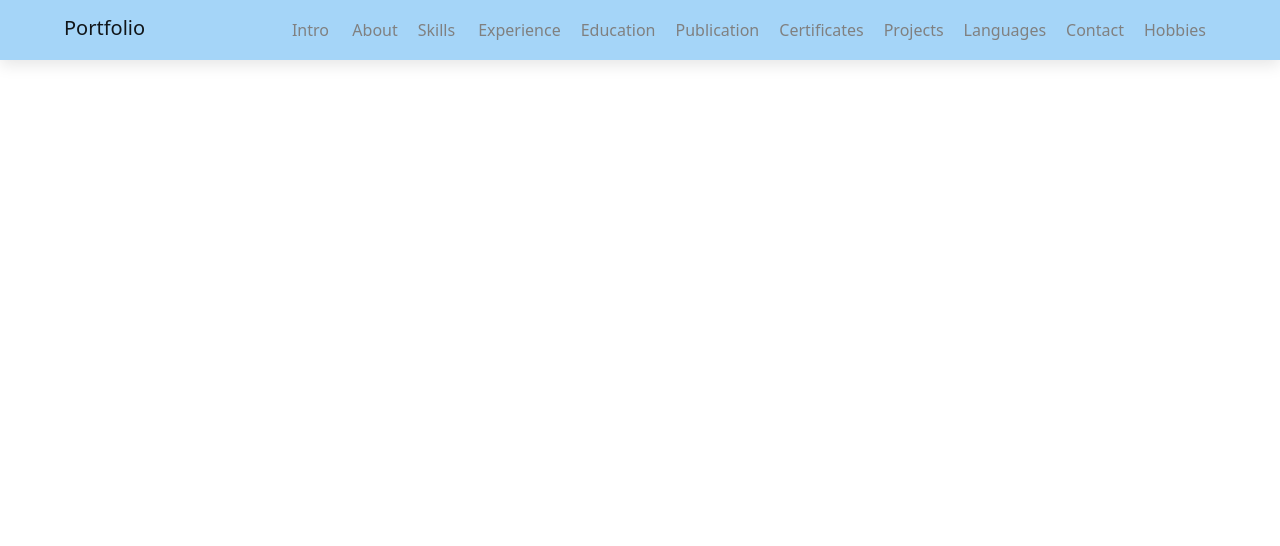
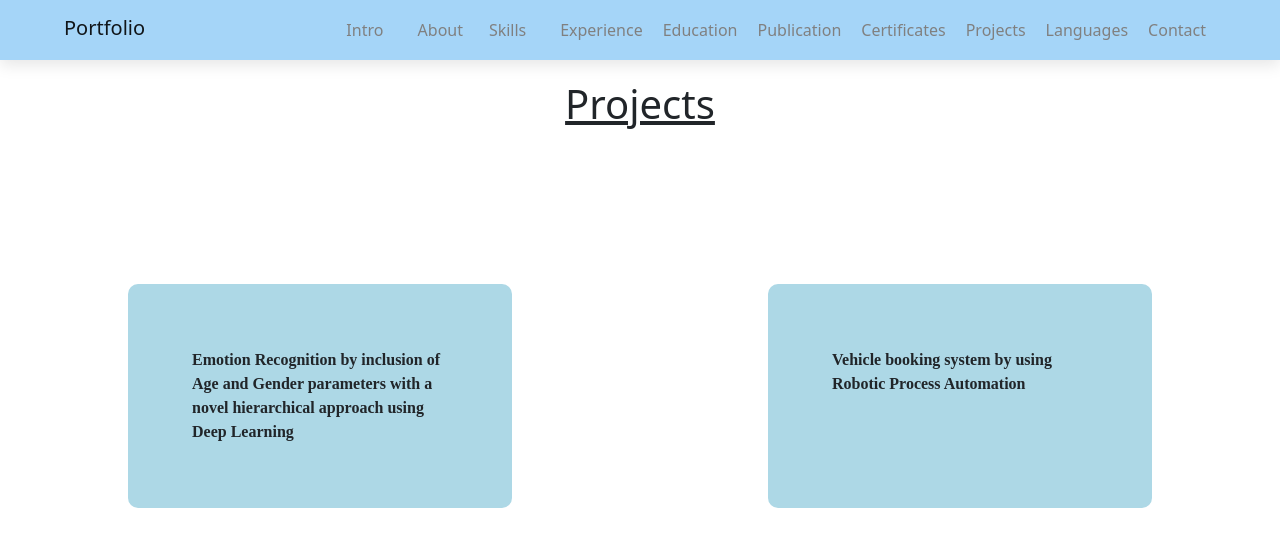
Before and after one commit to aiswarya-p04/Portfolio, a React (Create React App) app: page /project in a window 1280 px wide. Shown: the top 546 px of the page. Built offline with nearby package versions, Linux system fonts and the light colour scheme.

Commit message:
created project

```diff
--- a/src/App.js
+++ b/src/App.js
@@ -13,6 +13,7 @@ import Publication from "./components/Publication/Publication";
 import Experience from "./components/experience/Experience";
 import Education from "./components/education/Education";
 import Certificate from "./components/certificates/Certificate";
+import Project from "./components/project/Project";
 
 function App() {
   return (
@@ -40,6 +41,8 @@ function App() {
           element={<Publication />} />
           <Route path="/certificate"
           element={<Certificate />} />
+          <Route path="/project"
+          element={<Project />} />
 
         <Route path="/contact"
           element={<Contact />} />
--- a/src/components/Home.js
+++ b/src/components/Home.js
@@ -8,6 +8,7 @@ import Publication from './Publication/Publication';
 import Experience from './experience/Experience';
 import Education from './education/Education';
 import Certificate from './certificates/Certificate';
+import Project from './project/Project';
 
 const Home = () => {
   return (
@@ -20,6 +21,7 @@ const Home = () => {
       <Education/>
       <Publication/>
       <Certificate/>
+      <Project/>
       <Contact/>
     </div>
   )
--- a/src/components/navbar/Inavbar.js
+++ b/src/components/navbar/Inavbar.js
@@ -27,10 +27,10 @@ const Inavbar = () => {
         <Link to="/education" className='links'>Education</Link>
         <Link to="/publication" className='links'>Publication</Link>
         <Link to="/certificate" className='links'>Certificates</Link>
-        <Link to="#" className='links'>Projects</Link>
+        <Link to="/project" className='links'>Projects</Link>
         <Link to="#" className='links'>Languages</Link>
         <Link to="/Contact" className='links'>Contact</Link>
-        <Link to="#" className='links'>Hobbies</Link>
+        {/* <Link to="#" className='links'>Hobbies</Link> */}
 
       </Nav>
     </Navbar.Collapse>
--- /dev/null
+++ b/src/components/project/Project.js
@@ -0,0 +1,30 @@
+import React from 'react'
+import "./project.css";
+
+const Project = () => {
+  return (
+    <div className='project'>
+      <h1>Projects</h1>
+      <div className="pro">
+        <div className="pro-left">
+    <div className="pro-title">
+        Emotion Recognition by inclusion of Age and Gender parameters with a novel hierarchical approach using Deep Learning
+    </div>
+    <div className="pro-desc">
+        The emotion, gender and age recognition has been dealt in real-time video stream. This model implements Sqeezenet and mini-Xception architectures that are combined in a hierarchical order. Techs used: <span>Deep Learning, Python</span> .
+    </div>
+        </div>
+        <div className="pro-right">
+        <div className="pro-title">
+        Vehicle booking system by using Robotic Process Automation
+    </div>
+    <div className="pro-desc">
+        Worked on a tool which automates the whole process of choosing the vehicle according to our preferences and location and booking it. Techs used: <span>Robotic Process Automation using UIPath</span>.
+    </div>
+        </div>
+      </div>
+    </div>
+  )
+}
+
+export default Project
--- /dev/null
+++ b/src/components/project/project.css
@@ -0,0 +1,66 @@
+.project{
+    height: 100vh;
+}
+
+.pro{
+    display: flex;
+}
+
+.pro-left{
+    flex: 1;
+    background-color: lightblue;
+    margin: 10%;
+   border-radius: 10px;
+    padding: 5%;
+    transition:background-color 0.3s ease;
+    transition:height 0.3s linear;
+    transition:width 0.3s linear;
+
+}
+.pro-left:hover{
+    cursor: pointer;
+    width: 25%;
+    height: 50%;
+    background-color:deepskyblue;
+}
+
+.pro-right{
+    flex: 1;
+    background-color: lightblue;
+    margin: 10%;
+    border-radius: 10px;
+    padding: 5%;
+    transition:background-color 0.3s ease;
+    transition:height 0.3s linear;
+    transition:width 0.3s linear;
+}
+.pro-right:hover{
+    cursor: pointer;
+    width: 25%;
+    height: 50%;
+    background-color:deepskyblue;
+}
+
+.pro-title{
+    font-weight: 700;
+    font-family: cursive;
+}
+.pro-left:hover .pro-desc{
+    display: block;
+
+
+}
+.pro-right:hover .pro-desc{
+    display: block;
+
+
+}
+
+
+span{
+    font-family: 'Trebuchet MS', 'Lucida Sans Unicode', 'Lucida Grande', 'Lucida Sans', Arial, sans-serif  ;
+}
+
+.pro-desc{
+    display: none;
+}
```
Also changed, not shown: src/images/project-planning-header@2x.png (added).
